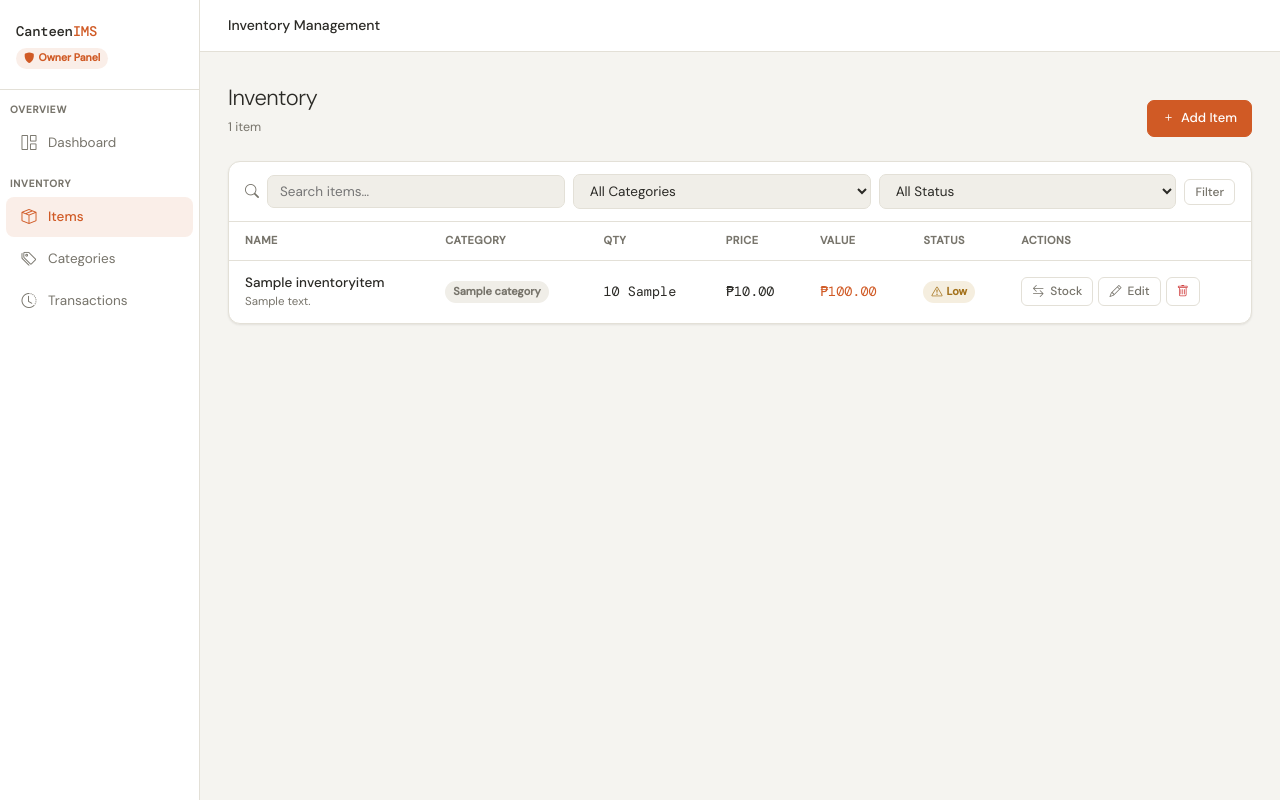
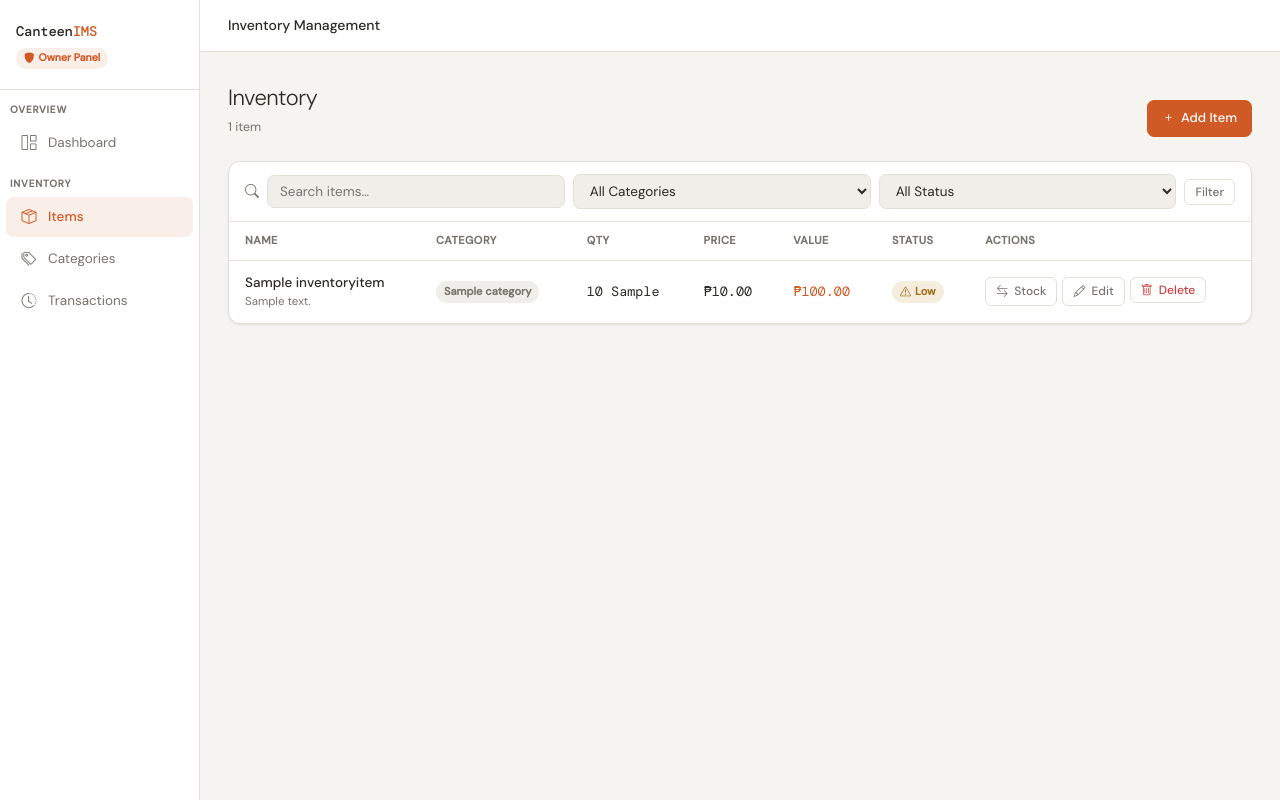
Before and after one commit to Cjaxze/Canteeen-Inventory-Management, a Django app: page /owner/inventory/ in a window 1280 px wide. Run offline with Django 5.2, Linux system fonts and the light colour scheme; tables that the repository leaves empty hold one stand-in row (values such as "Sample post").

Commit message:
Restructure project for Vercel, add delete button on inventory

```diff
--- a/mysite/wsgi.py
+++ b/mysite/wsgi.py
@@ -4,3 +4,6 @@ from django.core.wsgi import get_wsgi_application
 os.environ.setdefault('DJANGO_SETTINGS_MODULE', 'mysite.settings')
 
 application = get_wsgi_application()
+
+# Vercel looks for a variable called "app"
+app = application
--- a/templates/admin_panel/inventory.html
+++ b/templates/admin_panel/inventory.html
@@ -54,7 +54,10 @@
                     <div style="display:flex;gap:5px;flex-wrap:wrap;">
                         <a href="/owner/inventory/stock/{{ item.pk }}/{% if selected_category %}?next=/owner/inventory/?category={{ selected_category }}{% endif %}" class="btn btn-ghost btn-sm"><i class="bi bi-arrow-left-right"></i> Stock</a>
                         <a href="/owner/inventory/edit/{{ item.pk }}/" class="btn btn-ghost btn-sm"><i class="bi bi-pencil"></i> Edit</a>
-                        <a href="/owner/inventory/delete/{{ item.pk }}/" class="btn btn-danger btn-sm"><i class="bi bi-trash"></i></a>
+                        <form method="post" action="/owner/inventory/delete/{{ item.pk }}/" style="display:inline;" onsubmit="return confirm('Delete {{ item.name|escapejs }}? This cannot be undone.')">
+                            {% csrf_token %}
+                            <button type="submit" class="btn btn-danger btn-sm" title="Delete"><i class="bi bi-trash"></i> Delete</button>
+                        </form>
                     </div>
                 </td>
             </tr>
```
